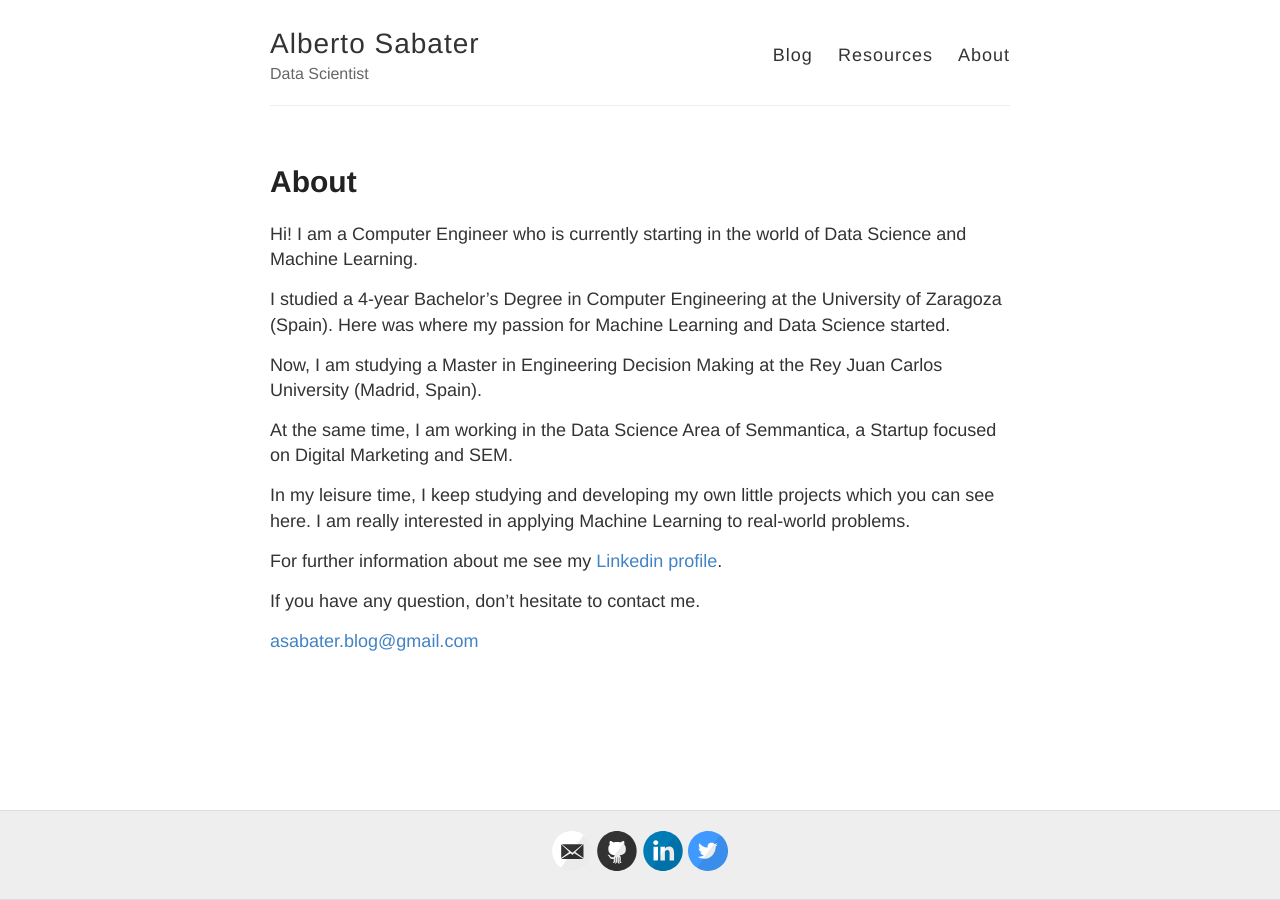
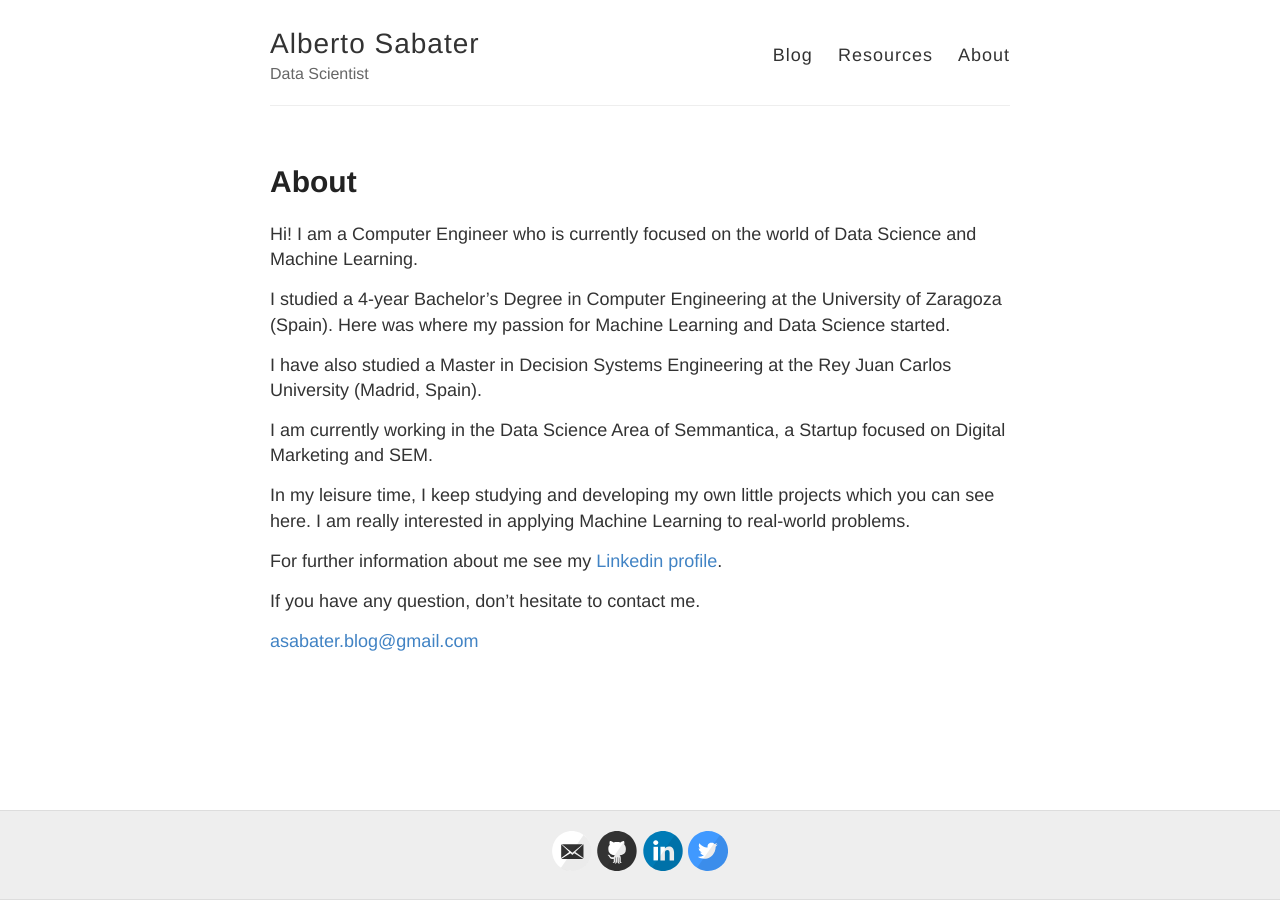
Before and after one commit to AlbertoSabater/AlbertoSabater.github.io, a Jekyll site: the page built from about.md, in a window 1280 px wide. Built offline with Jekyll 4.4.1, drawn with Linux system fonts in a browser that asks for light colours.

Commit message:
Update about.md

```diff
--- a/about.md
+++ b/about.md
@@ -4,13 +4,13 @@ title: About
 permalink: /about/
 ---
 
-Hi! I am a Computer Engineer who is currently starting in the world of Data Science and Machine Learning.
+Hi! I am a Computer Engineer who is currently focused on the world of Data Science and Machine Learning.
 
 I studied a 4-year Bachelor's Degree in Computer Engineering at the University of Zaragoza (Spain). Here was where my passion for Machine Learning and Data Science started.
 
-Now, I am studying a Master in Engineering Decision Making at the Rey Juan Carlos University (Madrid, Spain).
+I have also studied a Master in Decision Systems Engineering at the Rey Juan Carlos University (Madrid, Spain).
 
-At the same time, I am working in the Data Science Area of Semmantica, a Startup focused on Digital Marketing and SEM.
+I am currently working in the Data Science Area of Semmantica, a Startup focused on Digital Marketing and SEM.
 
 In my leisure time, I keep studying and developing my own little projects which you can see here. I am really interested in applying Machine Learning to real-world problems.
 
```
